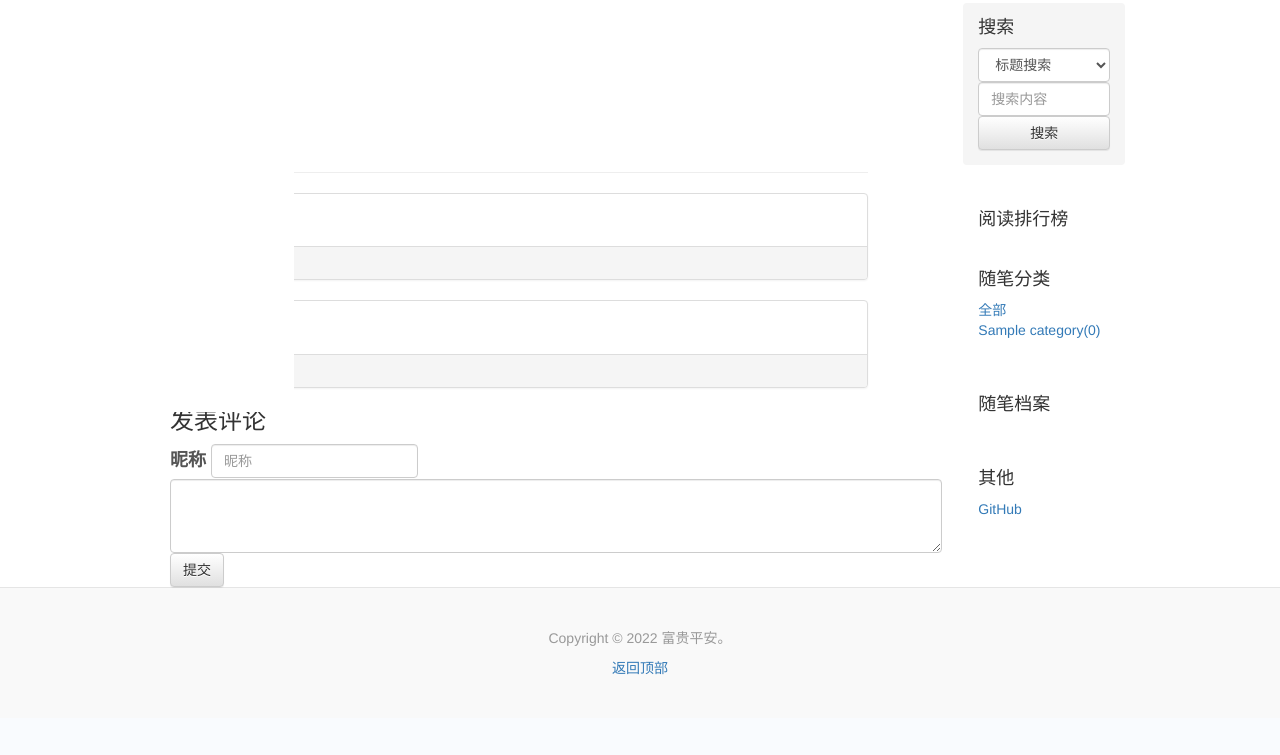
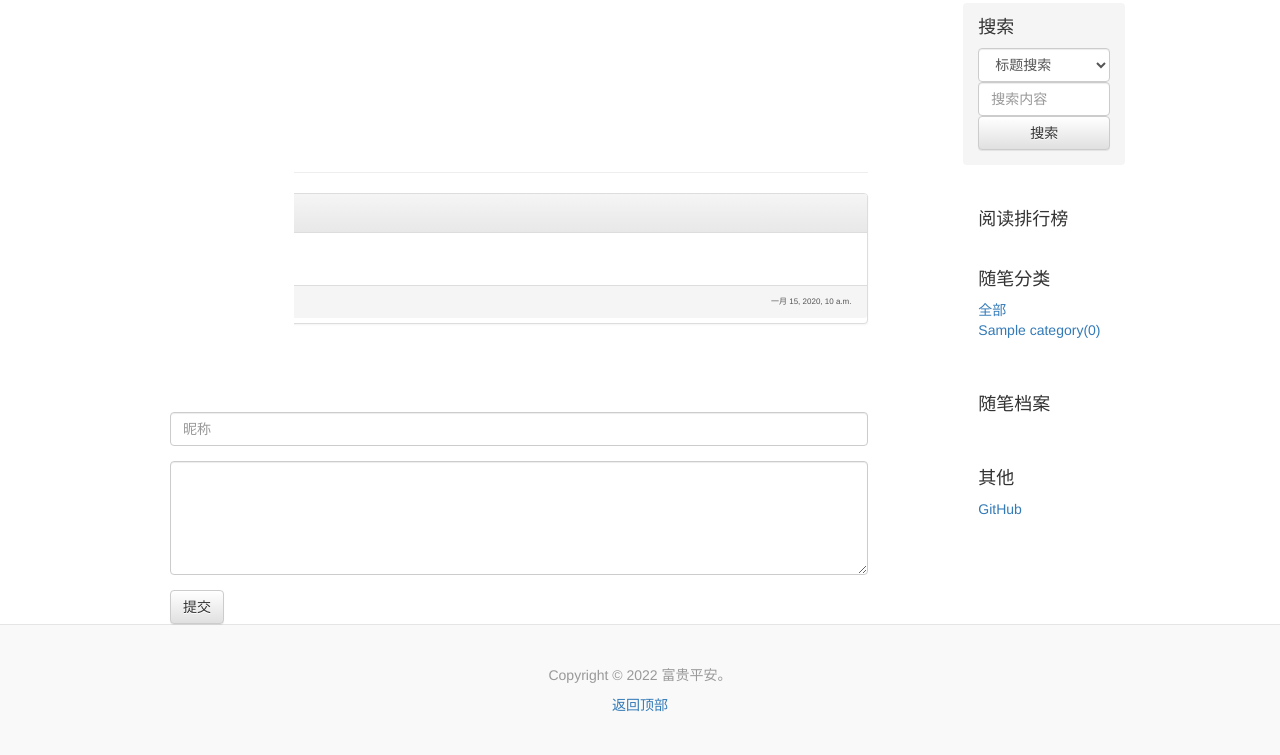
Before and after one commit to yzwjy25/Django-Blog, a Django app: template web/templates/web/content.html in a window 1280 px wide. Shown: the part 228-983 px from the top of the page. Before the commit the page ends 903 px from the top, so only its background shows below. Run offline with Django 3.2, Linux system fonts and the light colour scheme; the template is opened without the code that fills it: most values are stand-ins (such as "Sample title", 1, 10 or a date in 2020); data that the repository does not hold is empty; some libraries are stand-ins or nearby versions.

Commit message:
评论开发完成，下一步开发celery定时任务

```diff
--- a/WebBlog/settings.py
+++ b/WebBlog/settings.py
@@ -136,6 +136,11 @@
 ]
 # STATIC_ROOT = os.path.join(BASE_DIR, "static")
 
+#celery时区
+CELERY_TIMEZONE = 'Asia/Shanghai'
+CELERY_ENABLE_UTC = False
+
+
 SIMPLEUI_CONFIG = {
     'system_keep': False,
     'menu_display': ['博客管理', '分类管理', '权限认证'],  # 开启排序和过滤功能, 不填此字段为默认排序和全部显示, 空列表[] 为全部不显示.
--- a/requirements.txt
+++ b/requirements.txt
@@ -1,2 +1,6 @@
 lxml==4.6.3
 PyMySQL==1.0.2
+
+Django~=3.2.13
+Markdown~=3.3.6
+celery~=5.1.2
--- a/web/templates/web/content.html
+++ b/web/templates/web/content.html
@@ -17,7 +17,7 @@
 {% endblock %}
 
 {% block blog-title %}
-    <div class="blog-header">
+    <div class="blog-header" style="background-color: #fff;z-index: 1;">
         <h1 class="blog-title">{{ blog.title }}</h1>
         <p class="lead blog-description">{{ blog.category }} | {{ blog.publish_time }}</p>
     </div>
@@ -25,10 +25,12 @@
 {% endblock %}
 
 {% block sidebar %}
-    <div id="sidebar" class="">
 
-        <div id="custom-toc-container" class=""></div>
+    <div id="" class="">
+        <div id="sidebar" class="">
+            <div id="custom-toc-container" class=""></div>
 
+        </div>
     </div>
 {% endblock %}
 {% block content %}
@@ -45,49 +47,40 @@
         <div id="comments">
             <h3>评论</h3>
             <hr>
+
             <div class="panel panel-default">
-                {#                <div class="panel-heading"><h3 class="panel-title">1#</h3></div>#}
-                <div class="panel-body" style="font-size: 15px;">
-                    好文章要顶！
-                </div>
-                <div class="panel-footer" style="font-size: 8px;">帆帆-2022-05-17</div>
+                {% for foo in blog.comment.values %}
+                    <div class="panel-heading"><h3 class="panel-title">{{ forloop.counter }}#</h3></div>
+                    <div class="panel-body" style="font-size: 15px;">
+                        {{ foo.content }}
+                    </div>
+                    <div class="panel-footer" style="font-size: 8px;margin-bottom: 5px;">{{ foo.name }} <span
+                            style="float: right">{{ foo.publish_time }}</span></div>
+                {% endfor %}
             </div>
-            <div class="panel panel-default">
-                {#                <div class="panel-heading"><h3 class="panel-title">1#</h3></div>#}
-                <div class="panel-body" style="font-size: 15px;">
-                    好文章要顶！
-                </div>
-                <div class="panel-footer" style="font-size: 8px;">帆帆-2022-05-17</div>
-            </div>
+
         </div>
 
         <div id="comment_form_container">
             <h3>发表评论</h3>
             <div>
-                <form class="form-inline">
+                <form method="post">
+                    {% csrf_token %}
                     <div class="form-group">
                         <label for="name">昵称</label>
-                        <input type="text" class="form-control" id="name" placeholder="昵称">
+                        <input type="text" class="form-control" id="name" placeholder="昵称" name="name">
                     </div>
-                    <br>
-                        <textarea class="form-control" rows="3" cols="90"></textarea>
+                    <div class="form-group">
+                        <textarea class="form-control" rows="5" name="content"></textarea>
+                    </div>
+
                     <button type="submit" class="btn btn-default">提交</button>
                 </form>
             </div>
 
 
         </div>
-        {#        <form class="form-inline">#}
-        {#            <div class="form-group">#}
-        {#                <label for="exampleInputName2">Name</label>#}
-        {#                <input type="text" class="form-control" id="exampleInputName2" placeholder="Jane Doe">#}
-        {#            </div>#}
-        {#            <div class="form-group">#}
-        {#                <label for="exampleInputEmail2">Email</label>#}
-        {#                <input type="email" class="form-control" id="exampleInputEmail2" placeholder="jane.doe@example.com">#}
-        {#            </div>#}
-        {#            <button type="submit" class="btn btn-default">Send invitation</button>#}
-        {#        </form>#}
+
     </div>
 
 {% endblock %}
@@ -110,6 +103,8 @@
             flowChart: true,  // 默认不解析
             sequenceDiagram: true,  // 默认不解析
         });
+        $("#hidden-sidebar").click(function () {
 
+        })
     </script>
 {% endblock %}
```
Also changed, not shown: web/forms/CommentModelForms.py (added, +10 -0 lines), web/models.py (+10 -2 lines), web/views.py (+14 -5 lines), web/migrations/0004_comment.py (added).
